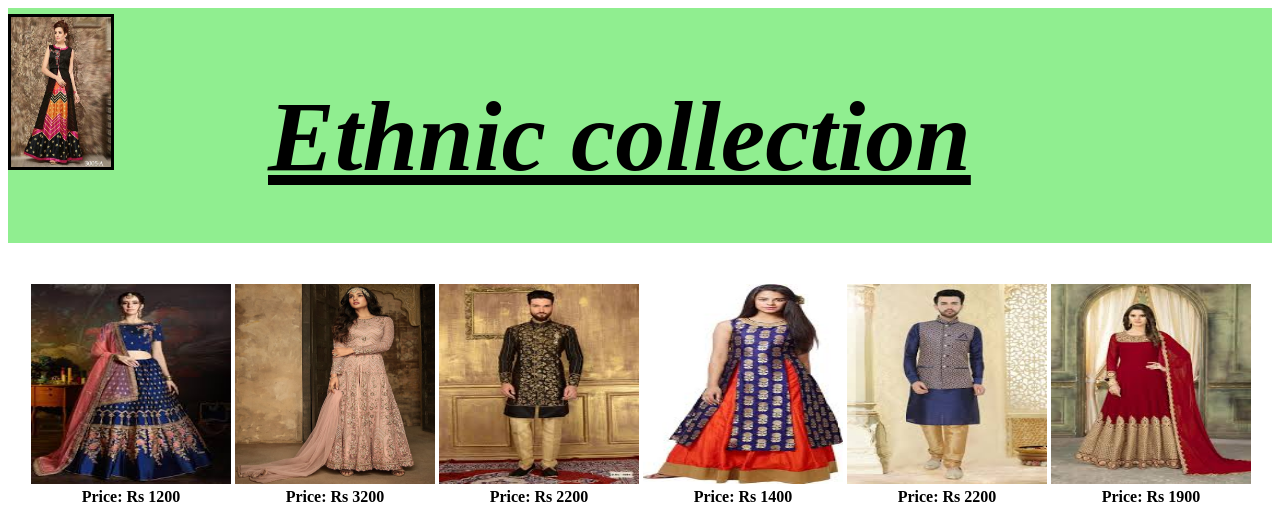
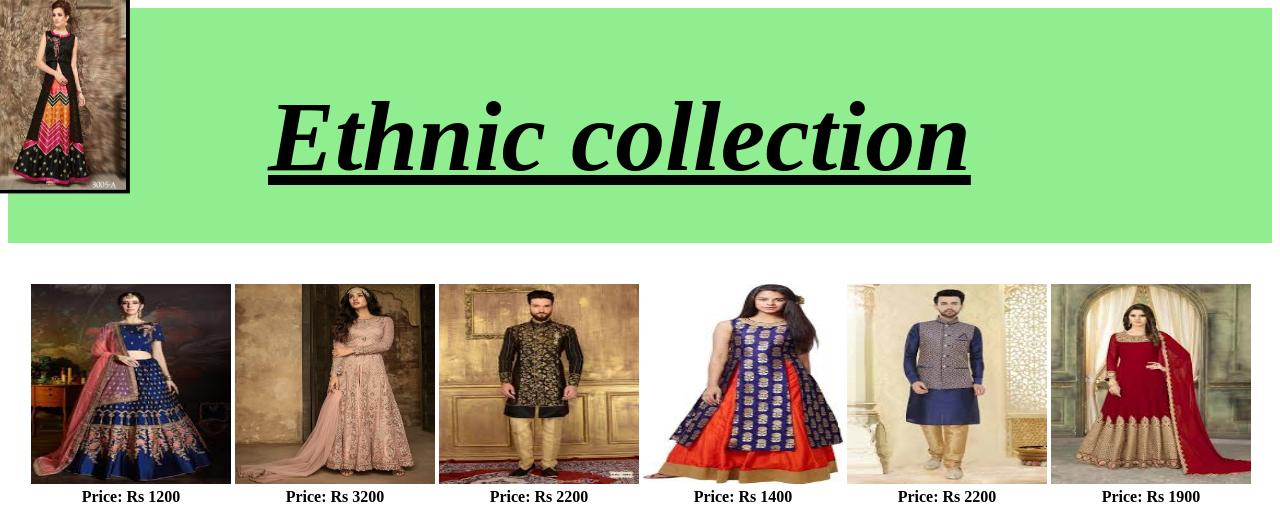
Before and after one commit to romy421kumari/ecommerce.github.io, a plain HTML site: page ethnic.html in a window 1280 px wide. In both pictures the pointer is over the picture 61 px from the left and 92 px from the top of the page. Shown: the top 506 px of the page. Drawn offline with Linux system fonts and the light colour scheme.

Commit message:
Update ethnic.html

```diff
--- a/ethnic.html
+++ b/ethnic.html
@@ -9,6 +9,8 @@
                 height: 30%;
                 width: 100%;
             }
+		img:hover{
+			transform: scale(1.3);}
             #img{height: 150px;
             	width: 100px;
             	margin-top: 6px;}
```
